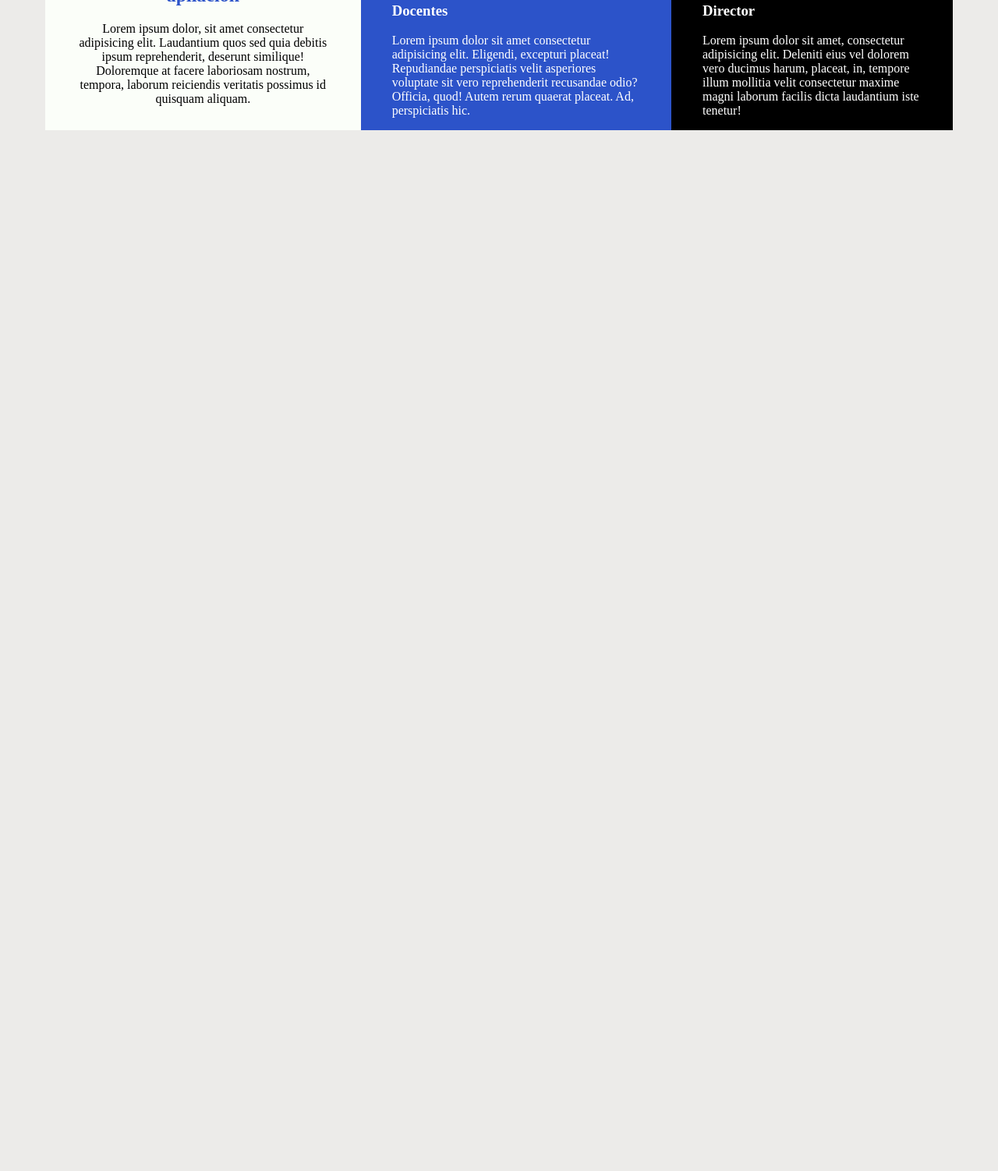
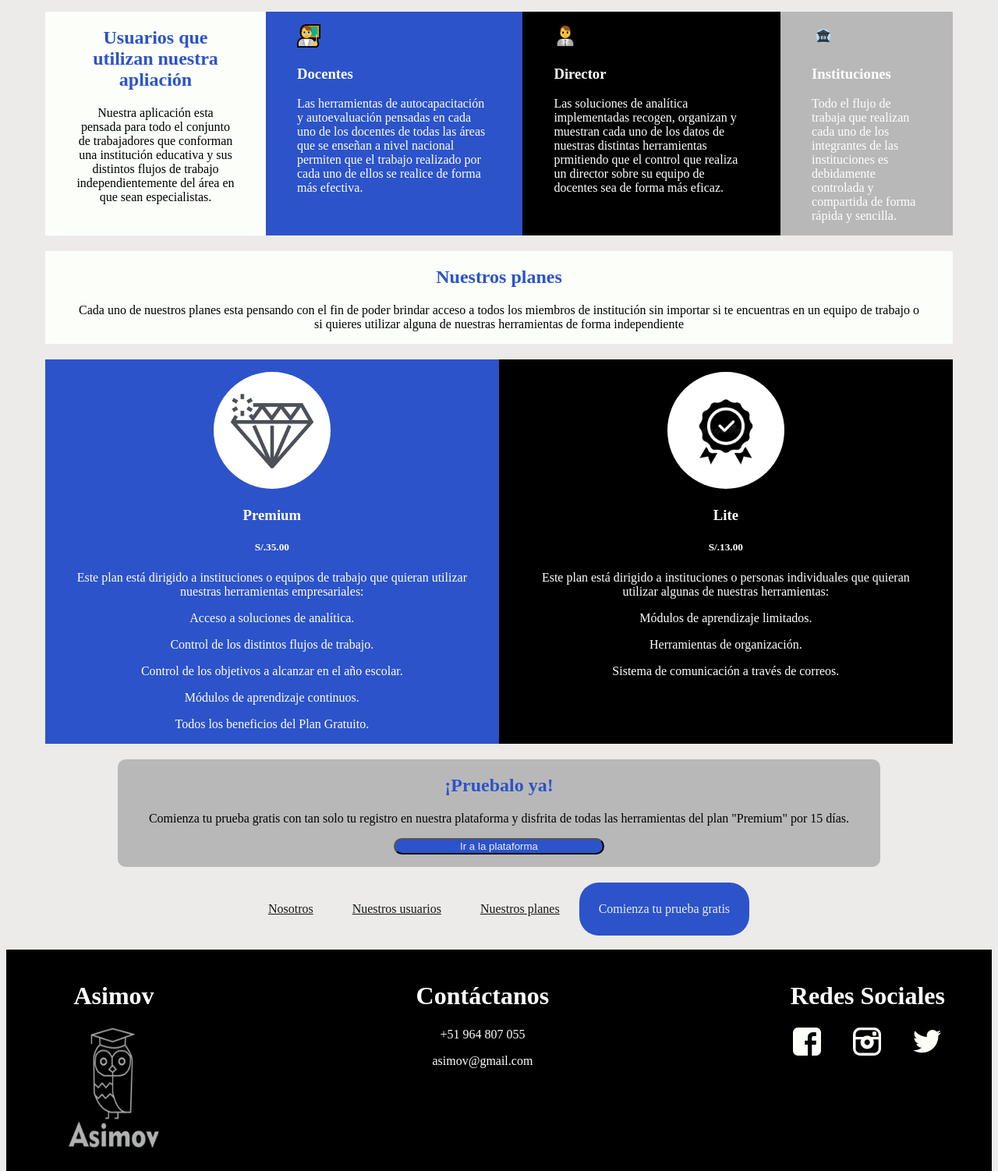
Before and after one commit to samirsoft-ux/CyberSoft_Landing_Page, a plain HTML site: page docs/index.html in a window 1280 px wide. Shown: the part 1298-2800 px from the top of the page at 78% size. Before the commit the page ends 1491 px from the top, so only its background shows below. Drawn offline with Linux system fonts and the light colour scheme.

Commit message:
feat: desarrollo del footer y planes

```diff
--- a/docs/css/styles.css
+++ b/docs/css/styles.css
@@ -190,3 +190,32 @@ section{
         flex-direction: column;
     }
 }
+.sec_nav{
+    justify-content: center;
+}
+.sec_nav nav li{
+    float: left;
+    padding: 25px;
+}
+.sec_nav nav li:last-child{
+    background-color: #2C53C9;
+    color: white;
+    border-radius: 25px;
+}
+
+footer{
+    background-color: black;
+    color: white;
+    display: flex;
+    text-align: center;
+    justify-content: space-between;
+}
+footer div{
+    margin: 20px;
+}
+
+@media (max-width: 700px) {
+    footer{
+        flex-direction: column;
+    }
+}
--- a/docs/index.html
+++ b/docs/index.html
@@ -10,9 +10,6 @@
     <title>Landing</title>
     <!--<link rel="shortcut icon" href="favicon.ico" type="image/x-icon">-->
     <link rel="stylesheet" href="css/styles.css">
-    <link rel="preconnect" href="https://fonts.googleapis.com">
-    <link rel="preconnect" href="https://fonts.gstatic.com" crossorigin>
-    <link href="https://fonts.googleapis.com/css2?family=Montserrat:ital,wght@0,100;0,200;0,300;0,400;0,500;0,600;0,700;0,800;0,900;1,100;1,200;1,300;1,400;1,500;1,600;1,700;1,800;1,900&display=swap" rel="stylesheet">
 </head>
 <body>
 <header>
@@ -44,7 +41,9 @@
             <h2 style="color: #ffffff">¿Cómo enseñar a través de herramientas virtuales?</h2>
             <h3 style="color: #e6e6e6">Asimov nace como una respuesta a esa pregunta</h3>
             <p>
-                Lorem ipsum dolor sit amet consectetur adipisicing elit. Inventore tempore incidunt dolore dicta rerum nam ratione blanditiis similique deserunt quaerat ducimus cum quam ut hic, ea totam autem. Voluptates, excepturi.
+                Mediante nuestra plataforma web los docentes podrán autocapacitarse y autoevaluarse por medio de cursos virtuales con el fin de poder brindar una solución a la poca calidad de enseñanza que se viene aplicando en las calses virtuales.
+                Y las instituciones educativas tendrán la capacidad de poder llevar un correcto control en los procesos de planificación, ejecución y evaluación de competencias durante el transcurso del año escolar mediante herramientas de autocapacitación y autoevaluación, sobre las competencias a utilizar en el transcurso del año escolar,
+                brindadas a su equipo de docentes.
             </p>
         </figure>
     </div>
@@ -54,23 +53,23 @@
     <figure class="tf_one">
         <h1 style="color: #2C53C9">Lo que nos <ins>diferencia</ins></h1>
         <p>
-            Lorem ipsum dolor sit amet consectetur adipisicing elit. Quod pariatur, voluptas fugiat quisquam non beatae cum quam. Qui est quidem dicta assumenda ut eligendi aut porro ipsa aspernatur! Quidem, exercitationem?
+            Meidante nuestra aplicación web buscamos brindar experiencias únicas a nuestros usuarios en cada una de las herramientas que brindamos.
         </p>
     </figure>
     <div class="td_two">
         <figure>
             <h3 style="color: #2C53C9">Analisis y organización de datos</h3>
-            <p>Lorem ipsum dolor sit amet consectetur adipisicing elit. Sit accusamus autem nulla, quaerat molestiae tenetur quasi eveniet, reiciendis obcaecati porro, ipsum non eaque harum. Aliquam assumenda libero veritatis cupiditate facilis!</p>
+            <p>Todo el progreso que va realizando cada uno de los docentes, en los distintos módulos de aprendizaje, se va recolectando de manera organizada. Para luego ser mostrada en distintos cuadros intuitivos e interactivos que permitan la toma de decisiones por parte de las instituciones educativas.</p>
         </figure>
         <hr>
         <figure>
             <h3 style="color: #2C53C9">Módulos de aprendizaje</h3>
-            <p>Lorem ipsum dolor sit, amet consectetur adipisicing elit. Tenetur quasi alias enim, aspernatur eaque voluptatum nobis? Unde fuga, itaque quo quam nulla vero nesciunt fugiat, dolorem dolor molestias illo voluptatum.</p>
+            <p>Cada semana el equipo de docentes es inscrito en distintos módulos de aprendizaje los cuales permiten un continuo desempeño en sus labores diarias aplicando cada uno de los conceptos establecidos por la evaluación en base a competencias.</p>
         </figure>
         <hr>
         <figure>
             <h3 style="color: #2C53C9">Control del flujo de trabajo</h3>
-            <p>Lorem ipsum dolor sit amet consectetur adipisicing elit. Laborum similique, consequuntur tenetur qui tempora maiores, natus voluptates corporis alias blanditiis esse perferendis corrupti ipsa atque rem recusandae. Quam, non dolores!</p>
+            <p>Organizadores, calendarios y un sistema de correos los caules permitan que la comunicación entre la institucion educativa y su equipo de docentes se realice de forma efectiva mediante una continua e iterativa distribución de información.</p>
         </figure>
     </div>
 </section>
@@ -79,7 +78,7 @@
     <div class="td_three" id="director">
         <figure>
             <h1 style="color: #2C53C9">Usuarios que utilizan nuestra apliación</h1>
-            <p>Lorem ipsum dolor, sit amet consectetur adipisicing elit. Laudantium quos sed quia debitis ipsum reprehenderit, deserunt similique! Doloremque at facere laboriosam nostrum, tempora, laborum reiciendis veritatis possimus id quisquam aliquam.</p>
+            <p>Nuestra aplicación esta pensada para todo el conjunto de trabajadores que conforman una institución educativa y sus distintos flujos de trabajo independientemente del área en que sean especialistas.</p>
         </figure>
     </div>
     <div class="td_four">
@@ -87,19 +86,106 @@
             <figure>
                 <img src="images/male-teacher.png" alt="">
                 <h3 style="color: white">Docentes</h3>
-                <p style="color: white">Lorem ipsum dolor sit amet consectetur adipisicing elit. Eligendi, excepturi placeat! Repudiandae perspiciatis velit asperiores voluptate sit vero reprehenderit recusandae odio? Officia, quod! Autem rerum quaerat placeat. Ad, perspiciatis hic.</p>
+                <p style="color: white">Las herramientas de autocapacitación y autoevaluación pensadas en cada uno de los docentes de todas las áreas que se enseñan a nivel nacional permiten que el trabajo realizado por cada uno de ellos se realice de forma más efectiva.</p>
             </figure>
         </div>
         <div class="td_four_two">
             <figure>
                 <img src="images/male-office-worker.png" alt="">
                 <h3 style="color: white">Director</h3>
-                <p style="color: white">Lorem ipsum dolor sit amet, consectetur adipisicing elit. Deleniti eius vel dolorem vero ducimus harum, placeat, in, tempore illum mollitia velit consectetur maxime magni laborum facilis dicta laudantium iste tenetur!</p>
+                <p style="color: white">Las soluciones de analítica implementadas recogen, organizan y muestran cada uno de los datos de nuestras distintas herramientas prmitiendo que el control que realiza un director sobre su equipo de docentes sea de forma más eficaz.</p>
+            </figure>
+        </div>
+        <div class="td_four_three">
+            <figure>
+                <img src="images/insti.png" alt="">
+                <h3 style="color: white">Instituciones</h3>
+                <p style="color: white">Todo el flujo de trabaja que realizan cada uno de los integrantes de las instituciones es debidamente controlada y compartida de forma rápida y sencilla.</p>
             </figure>
         </div>
     </div>
 </section>
 
+<section class="sec_plans" id="planssec">
+    <div class="td_three">
+        <figure>
+            <h1 style="color: #2C53C9">Nuestros planes</h1>
+            <p>Cada uno de nuestros planes esta pensando con el fin de poder brindar acceso a todos los miembros de institución sin importar si te encuentras en un equipo de trabajo o si quieres utilizar alguna de nuestras herramientas de forma independiente</p>
+        </figure>
+    </div>
+</section>
+
+<section class="sec_two" id="plans">
+    <div class="td_four">
+        <div class="td_four_one">
+            <figure style="text-align: center">
+                <img src="images/pre.png" alt="" class="img_circle" style="width: 150px">
+                <h3 style="color: white">Premium</h3>
+                <h5 style="color: white">S/.35.00</h5>
+                <p style="color: white">Este plan está dirigido a instituciones o equipos de trabajo que quieran utilizar nuestras herramientas empresariales:</p>
+                <p style="color: white">Acceso a soluciones de analítica.</p>
+                <p style="color: white">Control de los distintos flujos de trabajo.</p>
+                <p style="color: white">Control de los objetivos a alcanzar en el año escolar.</p>
+                <p style="color: white">Módulos de aprendizaje continuos.</p>
+                <p style="color: white">Todos los beneficios del Plan Gratuito.</p>
+            </figure>
+        </div>
+        <div class="td_four_two">
+            <figure style="text-align: center">
+                <img src="images/gra.png" alt="" class="img_circle" style="width: 150px">
+                <h3 style="color: white">Lite</h3>
+                <h5 style="color: white">S/.13.00</h5>
+                <p style="color: white">Este plan está dirigido a instituciones o personas individuales que quieran utilizar algunas de nuestras herramientas:</p>
+                <p style="color: white">Módulos de aprendizaje limitados.</p>
+                <p style="color: white">Herramientas de organización.</p>
+                <p style="color: white">Sistema de comunicación a través de correos.</p>
+            </figure>
+        </div>
+    </div>
+
+</section>
+
+<section class="sec_three">
+    <div class="td_ten">
+        <figure style="text-align: center">
+            <h1 style="color: #2C53C9">¡Pruebalo ya!</h1>
+            <p>Comienza tu prueba gratis con tan solo tu registro en nuestra plataforma y disfrita de todas las herramientas del plan "Premium" por 15 días.</p>
+            <button type="button"><a href="https://www.youtube.com/">Ir a la plataforma</a></button>
+        </figure>
+    </div>
+</section>
+
+<section class="sec_nav">
+    <nav>
+        <li><ins><a href="#us">Nosotros</a></ins></li>
+        <li><ins><a href="#teacher">Nuestros usuarios</a></ins></li>
+        <li><ins><a href="#plans">Nuestros planes</a></ins></li>
+        <li><a href="#">Comienza tu prueba gratis</a></li>
+    </nav>
+</section>
 <br>
+<footer>
+    <div>
+        <figure>
+            <h1>Asimov</h1>
+            <div class="td_six">
+                <img src="images/Imagen1.png" alt="" style="text-align: center"/>
+            </div>
+        </figure>
+    </div>
+    <div>
+        <figure>
+            <h1>Contáctanos</h1>
+            <p>+51 964 807 055</p>
+            <p>asimov@gmail.com</p>
+        </figure>
+    </div>
+    <div>
+        <figure>
+            <h1>Redes Sociales</h1>
+            <img src="images/SocialMedia.jpg" alt=""/>
+        </figure>
+    </div>
+</footer>
 </body>
 </html>
```
